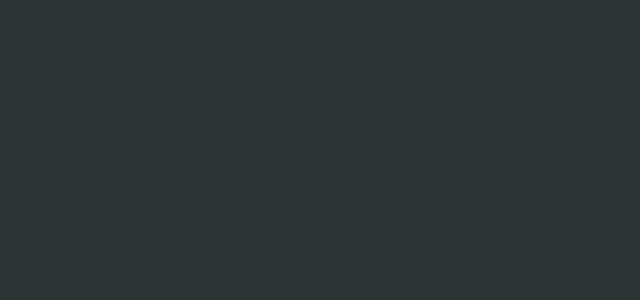
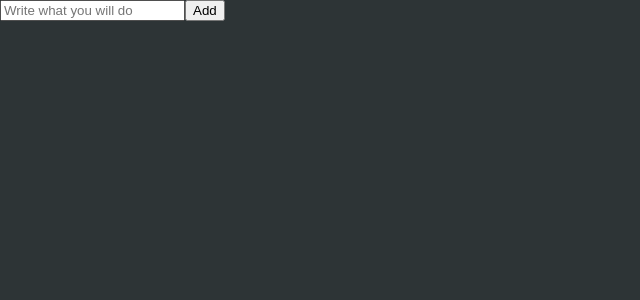
Before and after one commit to HBSPS/React-ToDo, a React (Create React App) app: page / in a window 1280 px wide. Shown: the top 300 px of the page, without its empty margins (0-640 px from the left). Built offline with nearby package versions, Linux system fonts and the light colour scheme.

Commit message:
:sparkles: Standard From
Recoil 없이 Form 만들기

```diff
--- a/src/App.tsx
+++ b/src/App.tsx
@@ -1,4 +1,5 @@
 import { createGlobalStyle } from "styled-components";
+import ToDoList from "./ToDoList";
 
 const GlobalStyle = createGlobalStyle`
   @import url('https://fonts.googleapis.com/css2?family=Source+Sans+Pro:wght@300;400&display=swap');
@@ -64,6 +65,7 @@
   return (
     <>
       <GlobalStyle />
+      <ToDoList />
     </>
   );
 }
--- /dev/null
+++ b/src/ToDoList.tsx
@@ -0,0 +1,23 @@
+import React, { useState } from "react";
+
+function ToDoList() {
+    const [toDo, setToDo] = useState("");
+    const onChange = (event: React.FormEvent<HTMLInputElement>) => {
+        const { currentTarget: { value } } = event;
+        setToDo(value);
+    };
+    const onSubmit = (event: React.FormEvent<HTMLFormElement>) => {
+        event.preventDefault();
+        console.log(toDo);
+    };
+    return (
+        <div>
+            <form onSubmit={onSubmit}>
+                <input onChange={onChange} value={toDo} placeholder="Write what you will do" />
+                <button>Add</button>
+            </form>
+        </div>
+    );
+};
+
+export default ToDoList;
```
